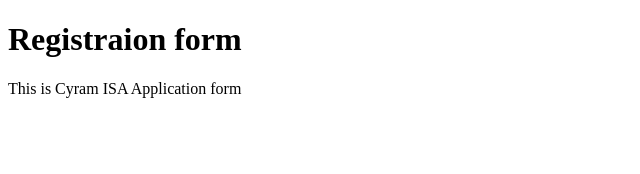
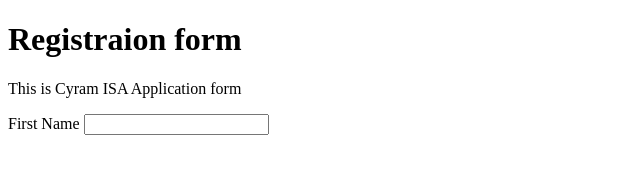
Before and after one commit to alsaidirepo/registration-page, a plain HTML site: page index.html in a window 1280 px wide. Shown: the whole page, without its empty margins (0-640 px from the left). Drawn offline with Linux system fonts and the light colour scheme.

Commit message:
added first name

```diff
--- a/index.html
+++ b/index.html
@@ -9,6 +9,9 @@
   <h1>Registraion form</h1>
   <p>This is Cyram ISA Application form</p>
 
+  <label>First Name</label>
+  <input type="text">
+
 
 </body>
 </html>
```
